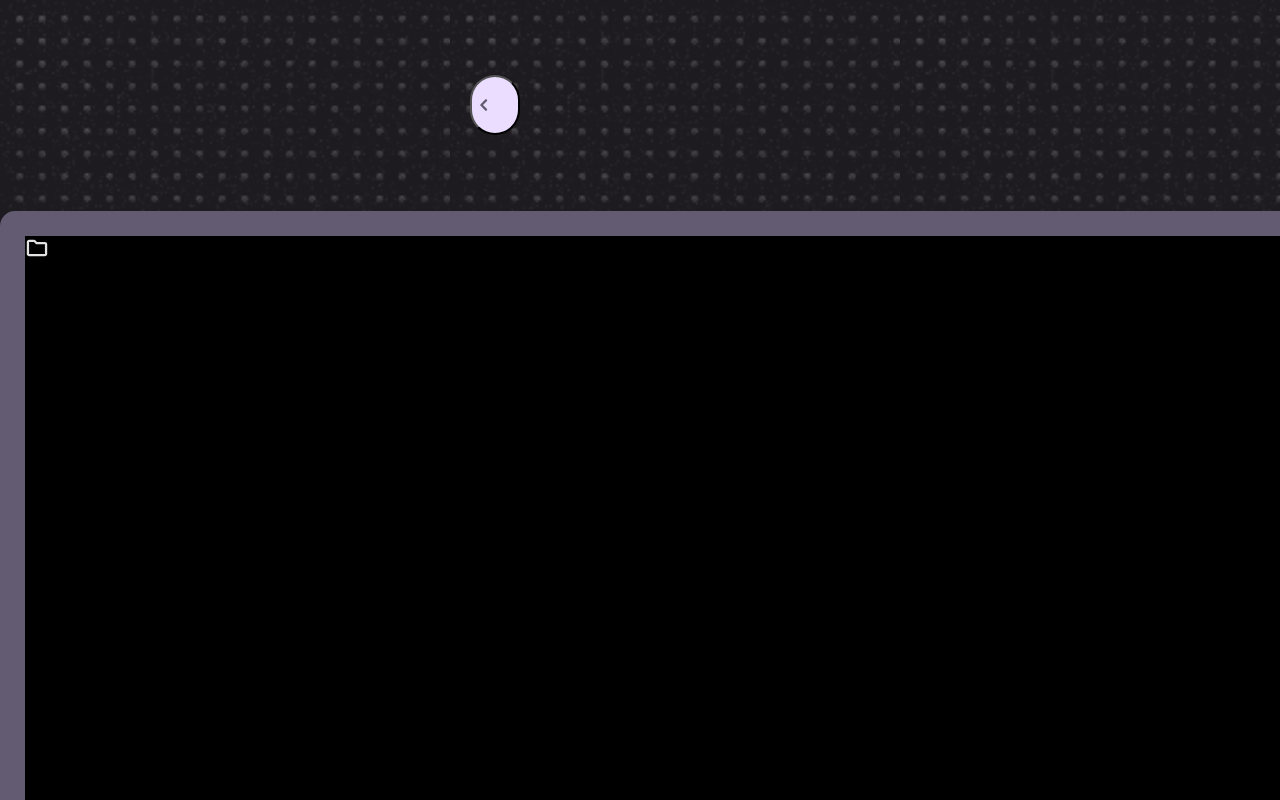
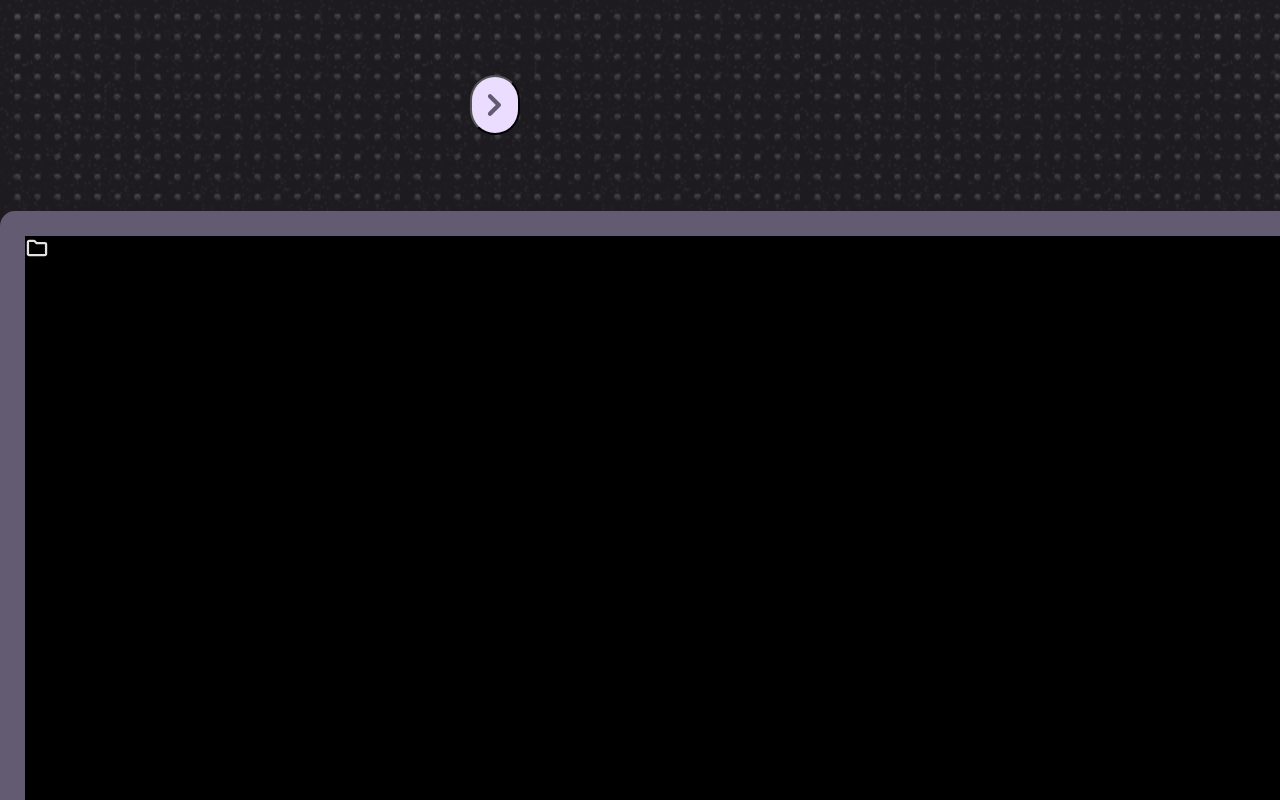
Before and after one commit to paulliy/camera, a Vue app: page / in a window 1280 px wide. Shown: the top 800 px of the page. Built offline with nearby package versions, Linux system fonts and the light colour scheme; a web font is replaced by a local one.

Commit message:
fixed the changing ui icon and behavior

```diff
--- a/src/renderer/src/App.vue
+++ b/src/renderer/src/App.vue
@@ -17,7 +17,7 @@ async function settings(): Promise<void> {
 }
 const mainBgColor = computed(() => (bgcolor.value ? 'var(--photo-bg)' : 'var(--video-bg)'))
 const mainBgImage = computed(() => (bgimg.value ? 'url(/Dots.svg)' : 'url(/Squares.svg)'))
-const mainBgImagesize = computed(() => (bgimg.value ? '450px' : '750px'))
+const mainBgImagesize = computed(() => (bgimg.value ? '400px' : '700px'))
 const mainCamColor = computed(() =>
   camcolor.value ? 'var(--photo-secondary)' : 'var(--video-secondary)'
 )
@@ -31,7 +31,7 @@ const butborder = computed(() => (butselect.value ? '15px' : '30px'))
   <main>
     <div class="controls">
       <button type="button" class="icon-button" aria-label="Button" @click="settings">
-        <img src="/leftchevronphoto.svg" alt="left chevron" />
+        <img src="/rightchevronphoto.svg" alt="left chevron" />
       </button>
     </div>
     <div class="box">
@@ -71,13 +71,13 @@ main {
 .icon-button {
   background-color: v-bind(mainContanierColor);
   border-radius: v-bind(butborder);
-  /* border-color: transparent; */
   padding: 0;
   cursor: pointer;
   width: 50px;
   height: 60px;
 }
 .icon-button img {
-  display: block;
+  width: 100%;
+  height: 100%;
 }
 </style>
```
Also changed, not shown: src/renderer/public/rightchevronphoto.svg.
